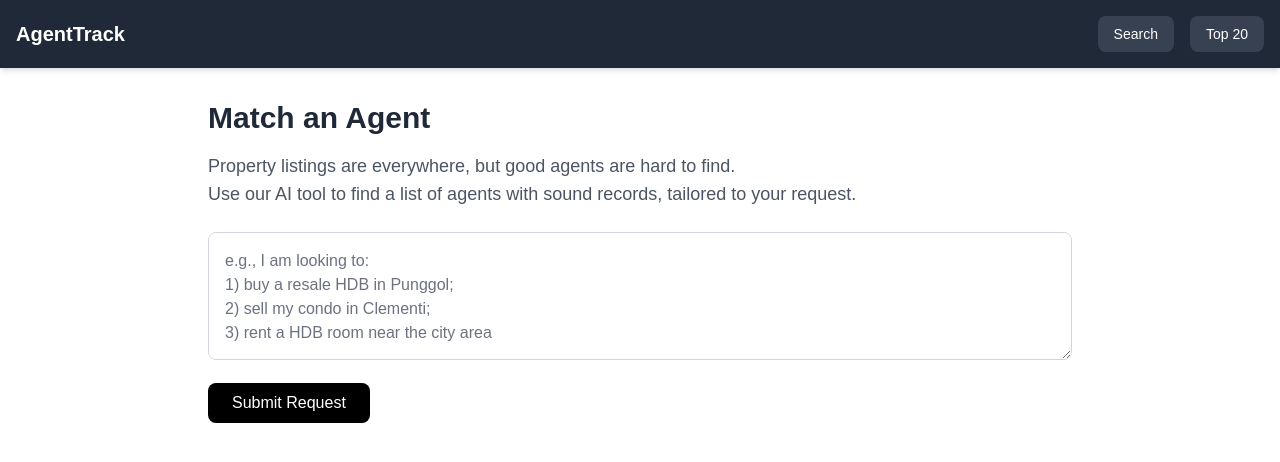
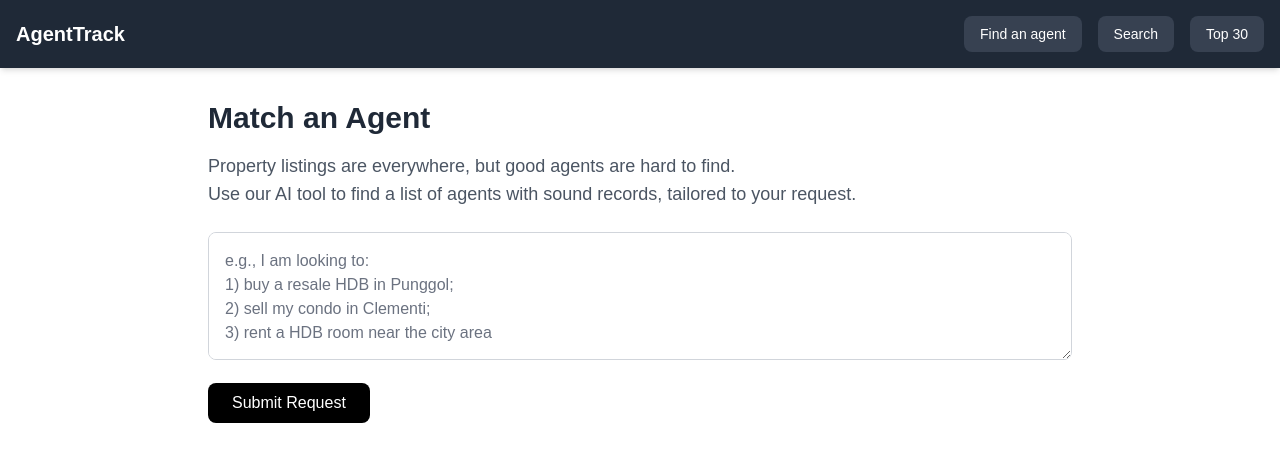
Before and after one commit to StevenSLXie/real-estate-app, a Next.js app: page /property-request in a window 1280 px wide. Shown: the top 462 px of the page. Built offline with nearby package versions, Linux system fonts and the light colour scheme.

Commit message:
1.0.30 modify header

```diff
--- a/app/property-request/page.tsx
+++ b/app/property-request/page.tsx
@@ -69,7 +69,7 @@ export default function PropertyRequestPage() {
         <div className="mt-8">
           <h2 className="text-2xl font-semibold text-gray-800 mb-4">Matching Agents</h2>
           <ul className="space-y-4">
-            {results.map((agent, index) => (
+            {results.filter((agent) => agent.salesperson_name.length > 1).map((agent, index) => (
               <li key={index} className="p-4 border border-gray-300 rounded-lg">
                 <p className="font-bold">
                 <Link
--- a/components/Header.tsx
+++ b/components/Header.tsx
@@ -15,6 +15,12 @@ export default function Header() {
           AgentTrack
         </h1>
         <div className="flex space-x-4">
+            <button
+                onClick={() => router.push('/property-request')}
+                className="px-4 py-2 bg-gray-700 hover:bg-gray-600 rounded-lg text-sm font-medium"
+            >
+            Find an agent
+          </button>
           <button
             onClick={() => router.push('/')}
             className="px-4 py-2 bg-gray-700 hover:bg-gray-600 rounded-lg text-sm font-medium"
@@ -25,7 +31,7 @@ export default function Header() {
             onClick={() => router.push('/ranking')}
             className="px-4 py-2 bg-gray-700 hover:bg-gray-600 rounded-lg text-sm font-medium"
           >
-            Top 20
+            Top 30
           </button>
         </div>
       </div>
```
